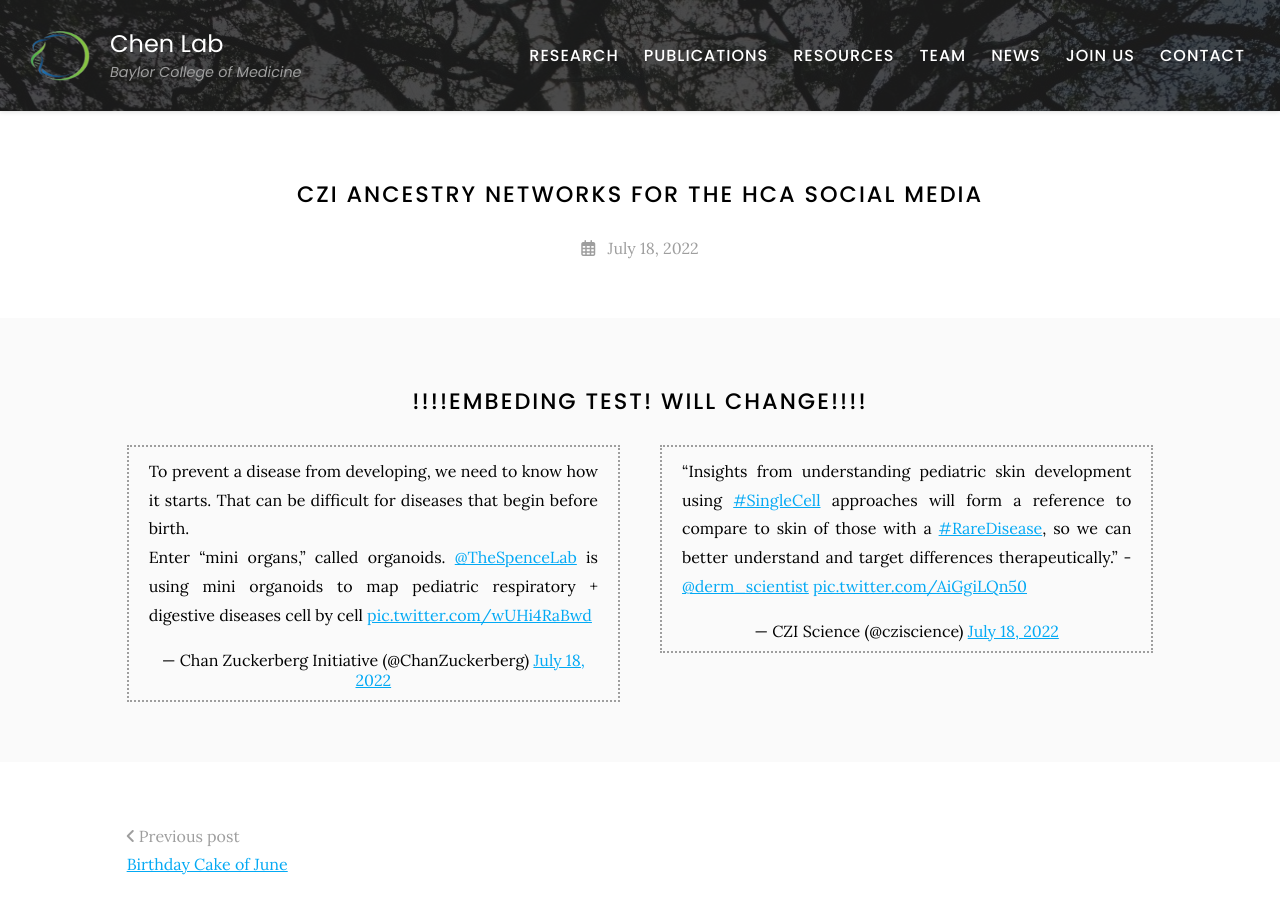
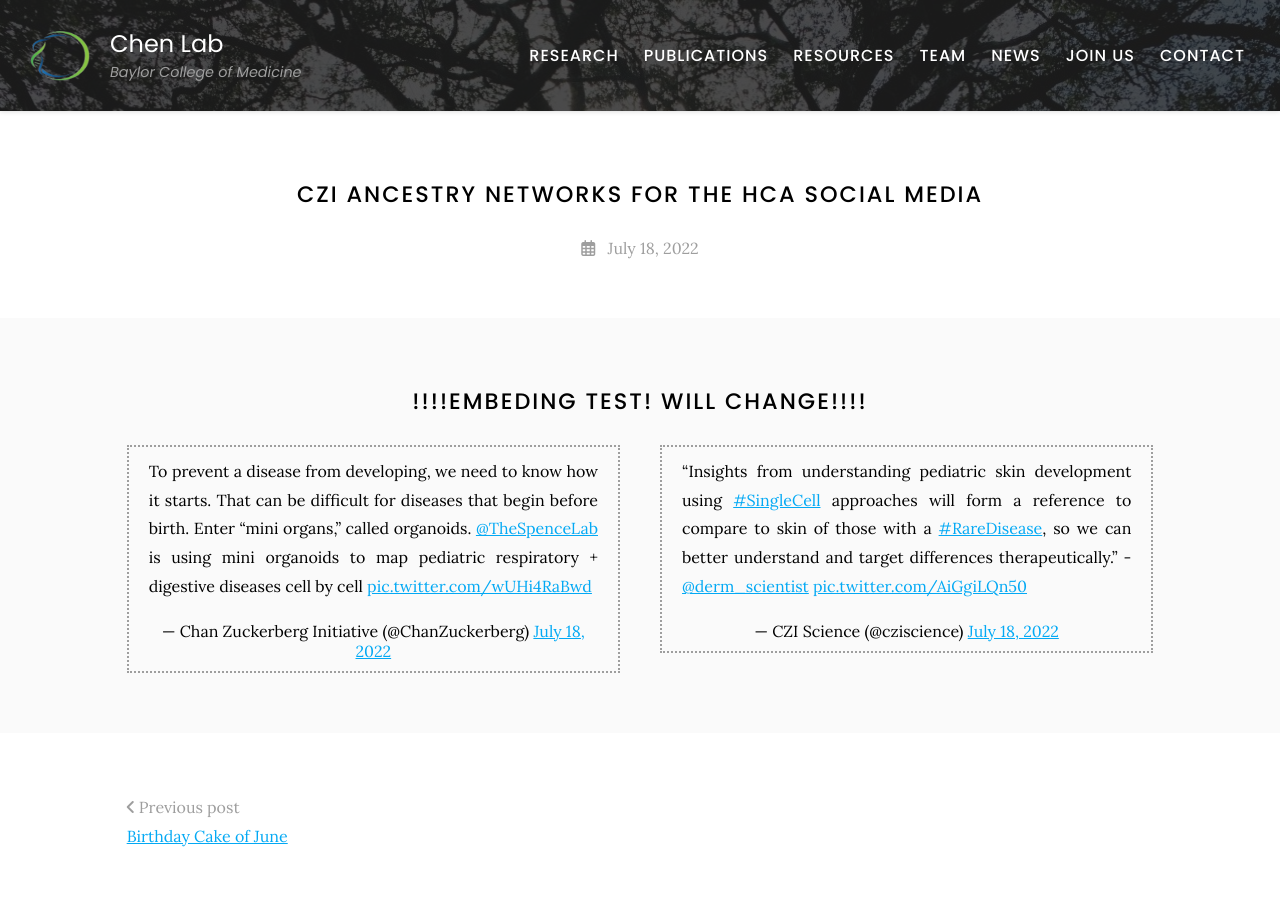
Before and after one commit to RCHENLAB/rchenlab.github.io, a Jekyll site: the page built from _posts/2022-07-18-tweet-CZI.md, in a window 1280 px wide, cut to the strip 0-906 px from the top of the page. Built offline with Jekyll 4.4.1, drawn with Linux system fonts in a browser that asks for light colours; comment, search, counter and statistics services are not loaded.

Commit message:
Update 2022-07-18-tweet-CZI.md

```diff
--- a/_posts/2022-07-18-tweet-CZI.md
+++ b/_posts/2022-07-18-tweet-CZI.md
@@ -8,7 +8,7 @@ member: Rui
 <!-- Twitter embeds from https://publish.twitter.com/ -->
 
 {% capture col1 %}
-<blockquote class="twitter-tweet"><p lang="en" dir="ltr">To prevent a disease from developing, we need to know how it starts. That can be difficult for diseases that begin before birth.<br>Enter “mini organs,” called organoids. <a href="https://twitter.com/TheSpenceLab?ref_src=twsrc%5Etfw">@TheSpenceLab</a> is using mini organoids to map pediatric respiratory + digestive diseases cell by cell <a href="https://t.co/wUHi4RaBwd">pic.twitter.com/wUHi4RaBwd</a></p>&mdash; Chan Zuckerberg Initiative (@ChanZuckerberg) <a href="https://twitter.com/ChanZuckerberg/status/1549079566970286081?ref_src=twsrc%5Etfw">July 18, 2022</a></blockquote> <script async src="https://platform.twitter.com/widgets.js" charset="utf-8"></script>
+<blockquote class="twitter-tweet"><p lang="en" dir="ltr">To prevent a disease from developing, we need to know how it starts. That can be difficult for diseases that begin before birth. Enter “mini organs,” called organoids. <a href="https://twitter.com/TheSpenceLab?ref_src=twsrc%5Etfw">@TheSpenceLab</a> is using mini organoids to map pediatric respiratory + digestive diseases cell by cell <a href="https://t.co/wUHi4RaBwd">pic.twitter.com/wUHi4RaBwd</a></p>&mdash; Chan Zuckerberg Initiative (@ChanZuckerberg) <a href="https://twitter.com/ChanZuckerberg/status/1549079566970286081?ref_src=twsrc%5Etfw">July 18, 2022</a></blockquote> <script async src="https://platform.twitter.com/widgets.js" charset="utf-8"></script>
 {:.center}
 
 {% endcapture %}
```
